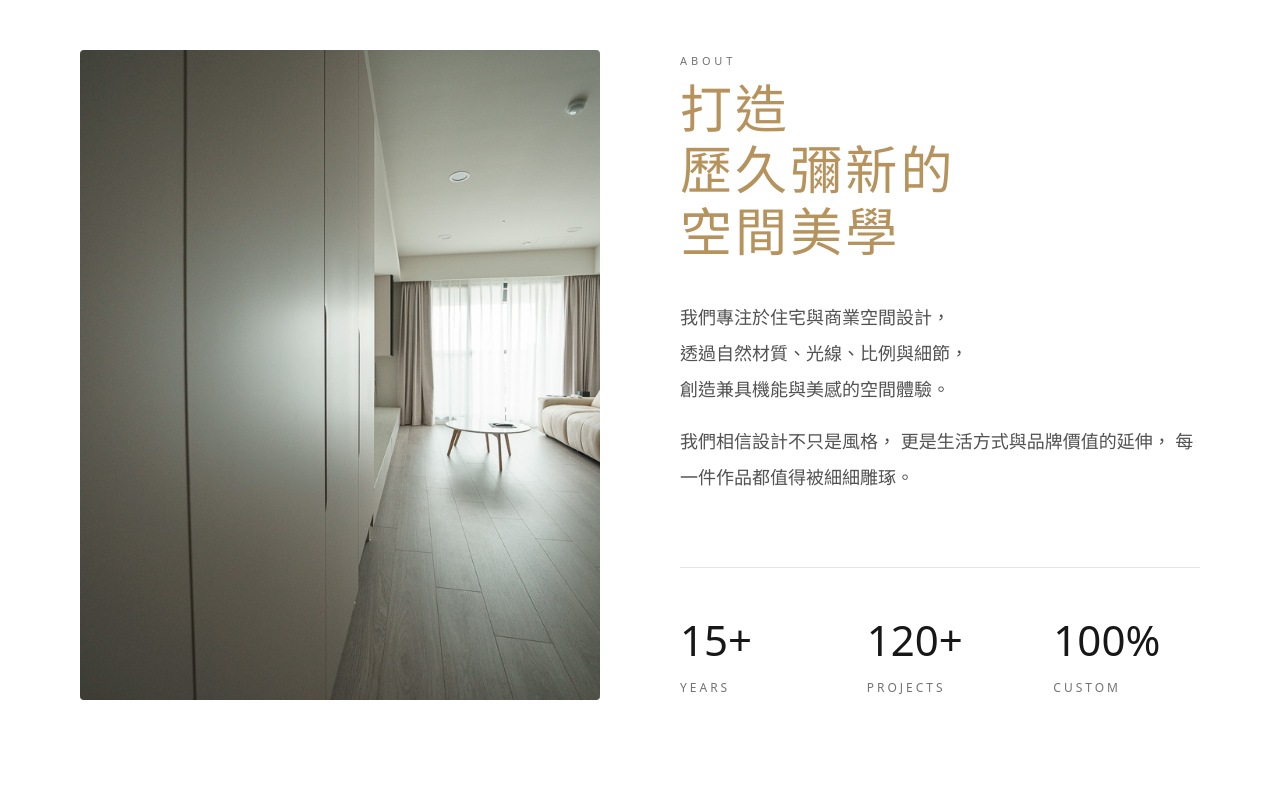
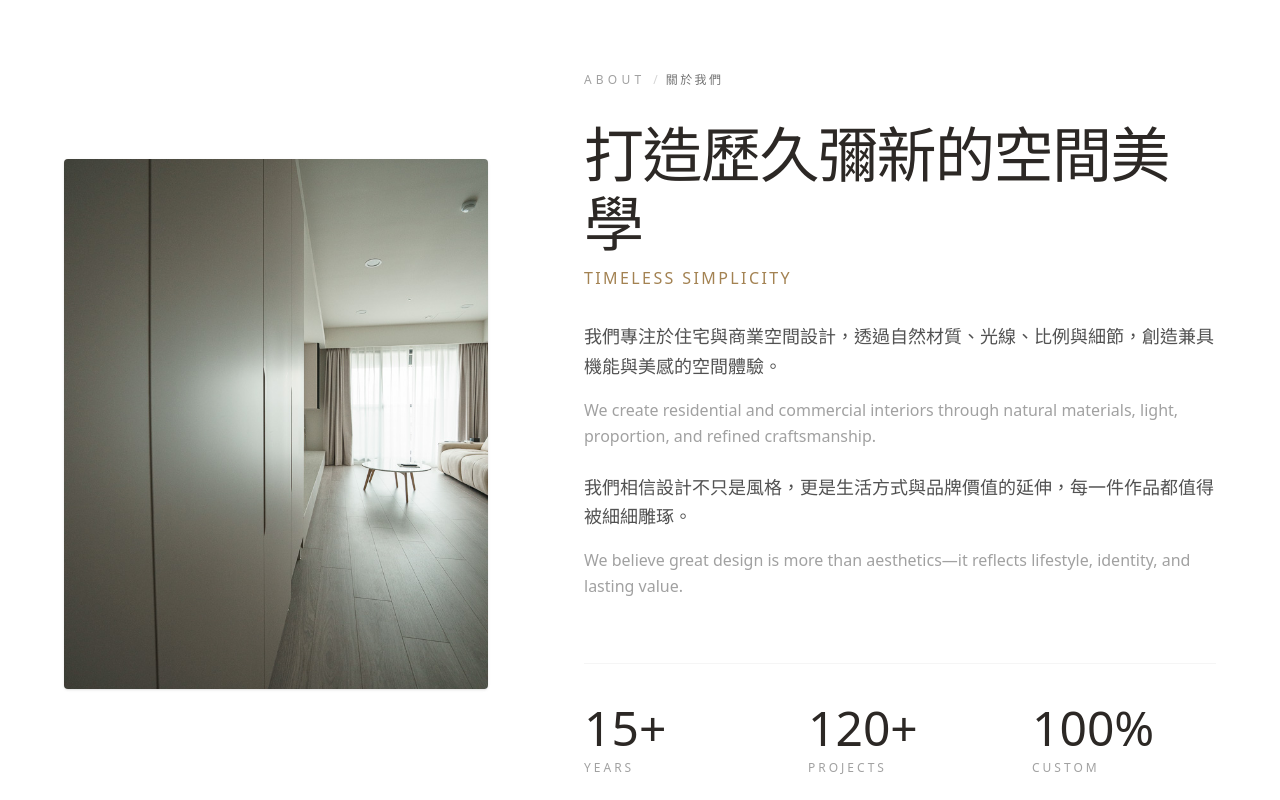
Before and after one commit to village66/mm-studio, a Next.js app: page / in a window 1280 px wide. Shown: the part 1200-2000 px from the top of the page. Built offline with nearby package versions, Linux system fonts and the light colour scheme; no server answers.

Commit message:
Update website

```diff
--- a/components/sections/About.tsx
+++ b/components/sections/About.tsx
@@ -8,180 +8,107 @@ export default function About() {
   return (
     <Section
       id="about"
-      className="bg-white py-28 lg:py-36"
+      className="relative min-h-screen w-full flex items-center justify-center bg-white py-20 lg:py-32"
     >
       <Container>
+        <div className="grid items-center gap-12 lg:gap-16 xl:gap-24 lg:grid-cols-12">
 
-        <div className="grid items-center gap-20 lg:grid-cols-2">
-
-          {/* Image */}
-
+          {/* 左側：滿版與防裁切圖片 */}
+          <div className="lg:col-span-6 xl:col-span-5">
             <Reveal>
-
-            <div className="relative aspect-[4/5] overflow-hidden rounded-sm">
-
+              <div className="relative aspect-[4/5] sm:aspect-[3/4] lg:aspect-[4/5] w-full overflow-hidden rounded-sm bg-neutral-100 shadow-sm">
                 <Image
                   src="/images/about/about.jpg"
-                alt="MM Studio"
+                  alt="MM Studio Interior Architecture"
                   fill
-                sizes="(max-width:1024px)100vw,50vw"
-                className="object-cover transition duration-700 hover:scale-105"
+                  sizes="(max-width: 1024px) 100vw, 45vw"
+                  className="object-cover transition duration-1000 ease-out hover:scale-105"
                 />
-
+              </div>
+            </Reveal>
           </div>
 
-          </Reveal>
+          {/* 右側：內文區塊 (解決文字重疊與響應式排版) */}
+          <div className="lg:col-span-6 xl:col-span-7">
+            <Reveal delay={0.1}>
+              <div className="flex flex-col justify-center">
 
-          {/* Content */}
+                {/* 頂部標籤與中英懸停切換 */}
+                <div className="group inline-flex items-center space-x-2 cursor-default">
+                  <p className="text-xs uppercase tracking-[0.35em] text-neutral-400 font-light transition-colors duration-300 group-hover:text-[#a38252]">
+                    ABOUT
+                  </p>
+                  <span className="text-xs text-neutral-300">/</span>
+                  <p className="text-xs tracking-[0.2em] text-neutral-500 font-light transition-colors duration-300 group-hover:text-[#a38252]">
+                    關於我們
+                  </p>
+                </div>
 
-          <Reveal delay={0.1}>
+                {/* 主標題 (流暢自適應，不使用硬性固定高度) */}
+                <div className="mt-6 sm:mt-8">
+                  <h2 className="text-3xl sm:text-4xl lg:text-5xl xl:text-6xl font-extralight leading-[1.15] tracking-tight text-[#2c2825]">
+                    打造歷久彌新的空間美學
+                  </h2>
+                  <p className="mt-2 text-sm sm:text-base tracking-[0.15em] font-extralight text-[#a38252] uppercase">
+                    Timeless Simplicity
+                  </p>
+                </div>
+
+                {/* 第一段落 */}
+                <div className="mt-6 sm:mt-8 space-y-4 max-w-2xl">
+                  <p className="text-base sm:text-lg leading-relaxed text-neutral-600 font-light">
+                    我們專注於住宅與商業空間設計，透過自然材質、光線、比例與細節，創造兼具機能與美感的空間體驗。
+                  </p>
+                  <p className="text-sm sm:text-base leading-relaxed text-neutral-400 font-light">
+                    We create residential and commercial interiors through natural materials, light, proportion, and refined craftsmanship.
+                  </p>
+                </div>
+
+                {/* 第二段落 */}
+                <div className="mt-6 space-y-4 max-w-2xl">
+                  <p className="text-base sm:text-lg leading-relaxed text-neutral-600 font-light">
+                    我們相信設計不只是風格，更是生活方式與品牌價值的延伸，每一件作品都值得被細細雕琢。
+                  </p>
+                  <p className="text-sm sm:text-base leading-relaxed text-neutral-400 font-light">
+                    We believe great design is more than aesthetics—it reflects lifestyle, identity, and lasting value.
+                  </p>
+                </div>
+
+                {/* 數據統計區塊 (Statistics Grid) */}
+                <div className="mt-12 sm:mt-16 grid grid-cols-3 gap-6 sm:gap-10 border-t border-neutral-100 pt-8 sm:pt-10">
+                  <div>
+                    <h3 className="text-3xl sm:text-4xl lg:text-5xl font-extralight text-[#2c2825]">
+                      15+
+                    </h3>
+                    <p className="mt-2 text-[10px] sm:text-xs uppercase tracking-[0.25em] text-neutral-400 font-light">
+                      Years
+                    </p>
+                  </div>
 
                   <div>
+                    <h3 className="text-3xl sm:text-4xl lg:text-5xl font-extralight text-[#2c2825]">
+                      120+
+                    </h3>
+                    <p className="mt-2 text-[10px] sm:text-xs uppercase tracking-[0.25em] text-neutral-400 font-light">
+                      Projects
+                    </p>
+                  </div>
 
-              <div className="group inline-block h-5 overflow-hidden">
-
-                <div className="transition-transform duration-300 group-hover:-translate-y-5">
-
-                  <p className="h-5 text-[11px] uppercase tracking-[0.35em] text-neutral-500">
-                    ABOUT
+                  <div>
+                    <h3 className="text-3xl sm:text-4xl lg:text-5xl font-extralight text-[#2c2825]">
+                      100%
+                    </h3>
+                    <p className="mt-2 text-[10px] sm:text-xs uppercase tracking-[0.25em] text-neutral-400 font-light">
+                      Custom
                     </p>
-
-                  <p className="h-5 text-[11px] tracking-[0.2em] text-[#b6925d]">
-                    關於我們
-                  </p>
-
+                  </div>
                 </div>
 
               </div>
-
-              <div className="group">
-
-  {/* 大標題 */}
-
-  <div className="relative h-[180px]">
-
-    {/* 中文 */}
-
-    <div className="absolute inset-0 flex items-center transition-opacity duration-700 opacity-100 group-hover:opacity-0">
-
-      <h2 className="max-w-[520px] text-[44px] md:text-[52px] font-extralight leading-[1.18] tracking-[0.06em] text-[#b6925d]">
-        打造
-        <br />
-        歷久彌新的
-        <br />
-        空間美學
-      </h2>
-
-    </div>
-
-    {/* English */}
-
-    <div className="absolute inset-0 flex items-center transition-opacity duration-700 opacity-0 group-hover:opacity-100">
-
-      <h2 className="max-w-[520px] text-[44px] md:text-[52px] font-extralight leading-[1.08] tracking-[-0.03em] text-[#222]">
-        Timeless
-        <br />
-        Simplicity
-      </h2>
-
+            </Reveal>
           </div>
 
         </div>
-
-
-
-  {/* 第一段 */}
-
-  <div className="relative mt-10 h-[92px]">
-
-    <p className="absolute inset-0 text-[18px] leading-9 text-neutral-600 transition-opacity duration-700 opacity-100 group-hover:opacity-0">
-      我們專注於住宅與商業空間設計，
-      <br />
-      透過自然材質、光線、比例與細節，
-      <br />
-      創造兼具機能與美感的空間體驗。
-    </p>
-
-    <p className="absolute inset-0 text-[18px] leading-9 text-[#9d8462] transition-opacity duration-700 opacity-0 group-hover:opacity-100">
-      We create residential and commercial interiors
-      <br />
-      through natural materials, light,
-      <br />
-      proportion and refined craftsmanship.
-    </p>
-
-  </div>
-
-
-
-  {/* 第二段 */}
-
-  <div className="relative mt-8 h-[80px]">
-
-    <p className="absolute inset-0 text-[18px] leading-9 text-neutral-600 transition-opacity duration-700 opacity-100 group-hover:opacity-0">
-      我們相信設計不只是風格，
-      更是生活方式與品牌價值的延伸，
-      每一件作品都值得被細細雕琢。
-    </p>
-
-    <p className="absolute inset-0 text-[18px] leading-9 text-[#9d8462] transition-opacity duration-700 opacity-0 group-hover:opacity-100">
-      We believe great design is more than aesthetics—
-      it reflects lifestyle, identity
-      and lasting value.
-    </p>
-
-  </div>
-
-</div>
-
-              {/* Statistics */}
-
-              <div className="mt-16 grid grid-cols-3 gap-10 border-t border-neutral-200 pt-10">
-
-                <div>
-
-                  <h3 className="text-[42px] font-extralight text-neutral-900">
-                    15+
-                  </h3>
-
-                  <p className="mt-2 text-[12px] uppercase tracking-[0.25em] text-neutral-500">
-                    Years
-                  </p>
-
-                </div>
-
-                <div>
-
-                  <h3 className="text-[42px] font-extralight text-neutral-900">
-                    120+
-                  </h3>
-
-                  <p className="mt-2 text-[12px] uppercase tracking-[0.25em] text-neutral-500">
-                    Projects
-                  </p>
-
-                </div>
-
-                <div>
-
-                  <h3 className="text-[42px] font-extralight text-neutral-900">
-                    100%
-                  </h3>
-
-                  <p className="mt-2 text-[12px] uppercase tracking-[0.25em] text-neutral-500">
-                    Custom
-                  </p>
-
-                </div>
-
-              </div>
-
-            </div>
-
-          </Reveal>
-
-        </div>
-
       </Container>
     </Section>
   );
--- a/components/ui/Container.tsx
+++ b/components/ui/Container.tsx
@@ -3,24 +3,21 @@ import { ReactNode } from "react";
 type Props = {
   children: ReactNode;
   className?: string;
+  cleanPadding?: boolean; // 新增選項：若特定版面想要完全無邊框貼邊可設為 true
 };
 
 export default function Container({
   children,
   className = "",
+  cleanPadding = false,
 }: Props) {
   return (
     <div
       className={`
         mx-auto
         w-full
-        max-w-[1800px]
-        px-6
-        sm:px-8
-        md:px-10
-        lg:px-14
-        xl:px-20
-        2xl:px-24
+        max-w-[100vw]
+        ${cleanPadding ? "px-0" : "px-4 sm:px-8 md:px-12 lg:px-16 2xl:px-20"}
         ${className}
       `}
     >
```
Lines whose indentation alone changed are shown as unchanged.
